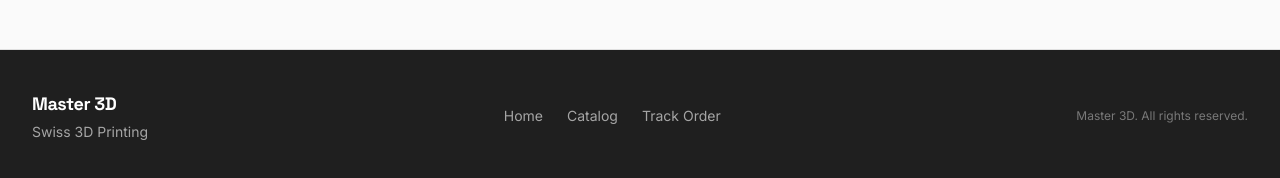
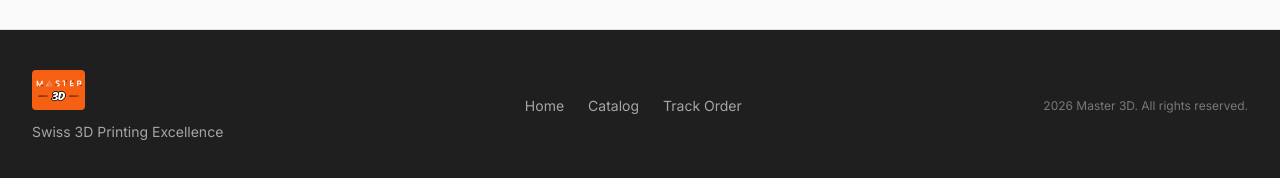
Before and after one commit to github-VS-user/master3d_main, a Next.js app: page /catalog in a window 1280 px wide. Shown: the part 618-796 px from the top of the page. Built offline with nearby package versions, Linux system fonts and the light colour scheme; no server answers; the database is empty.

Commit message:
feat: add logo in navbar, footer, and admin sidebar
Add Master 3D logo in three key areas for better branding.

Co-authored-by: MasterX_823 <109917976+github-VS-user@users.noreply.github.com>

```diff
--- a/components/admin-sidebar.tsx
+++ b/components/admin-sidebar.tsx
@@ -16,6 +16,8 @@ const navItems = [
 export function AdminSidebar({ userEmail }: { userEmail: string }) {
   const pathname = usePathname()
   const router = useRouter()
+
+  console.log("[v0] AdminSidebar rendering - logo path: /images/master3d_logo.jpg")
 
   const handleLogout = async () => {
     const supabase = createClient()
--- a/components/footer.tsx
+++ b/components/footer.tsx
@@ -1,12 +1,19 @@
 import Link from "next/link"
+import Image from "next/image"
 
 export function Footer() {
   return (
     <footer className="border-t border-border bg-foreground text-card">
       <div className="mx-auto flex max-w-7xl flex-col items-center gap-6 px-4 py-10 md:flex-row md:justify-between lg:px-8">
-        <div className="flex flex-col items-center gap-1 md:items-start">
-          <span className="font-heading text-lg font-bold tracking-tight">Master 3D</span>
-          <span className="text-sm text-card/60">Swiss 3D Printing</span>
+        <div className="flex flex-col items-center gap-3 md:items-start">
+          <Image
+            src="/images/master3d_logo.jpg"
+            alt="Master 3D"
+            width={100}
+            height={40}
+            className="h-10 w-auto rounded"
+          />
+          <span className="text-sm text-card/60">Swiss 3D Printing Excellence</span>
         </div>
         <div className="flex items-center gap-6 text-sm text-card/60">
           <Link href="/" className="transition-colors hover:text-card">Home</Link>
@@ -14,7 +21,7 @@ export function Footer() {
           <a href="https://track.master3d.net" target="_blank" rel="noopener noreferrer" className="transition-colors hover:text-card">Track Order</a>
         </div>
         <p className="text-xs text-card/40">
-          {"Master 3D. All rights reserved."}
+          {new Date().getFullYear()} Master 3D. All rights reserved.
         </p>
       </div>
     </footer>
--- a/components/navbar.tsx
+++ b/components/navbar.tsx
@@ -9,6 +9,8 @@ import { useState } from "react"
 export function Navbar() {
   const { count } = useCart()
   const [mobileOpen, setMobileOpen] = useState(false)
+
+  console.log("[v0] Navbar rendering - logo path: /images/master3d_logo.jpg")
 
   return (
     <header className="sticky top-0 z-50 border-b border-border bg-card/95 backdrop-blur supports-[backdrop-filter]:bg-card/80">
```
